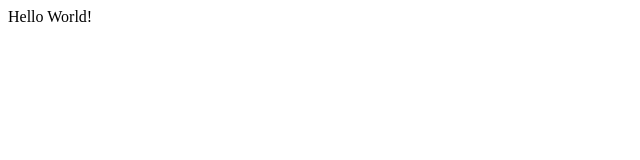
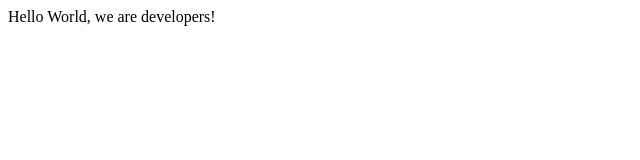
Before and after one commit to sntakirutimana72/steven-stanley-microverse, a plain HTML site: page index.html in a window 1280 px wide. Shown: the whole page, without its empty margins (0-640 px from the left). Drawn offline with Linux system fonts and the light colour scheme.

Commit message:
we are developers

```diff
--- a/index.html
+++ b/index.html
@@ -7,7 +7,7 @@
   </head>
 
   <body>
-    Hello World!
+    Hello World, we are developers!
 
     <!-- <script src="https://cdn.freecodecamp.org/testable-projects-fcc/v1/bundle.js"></script> -->
   </body>
```
